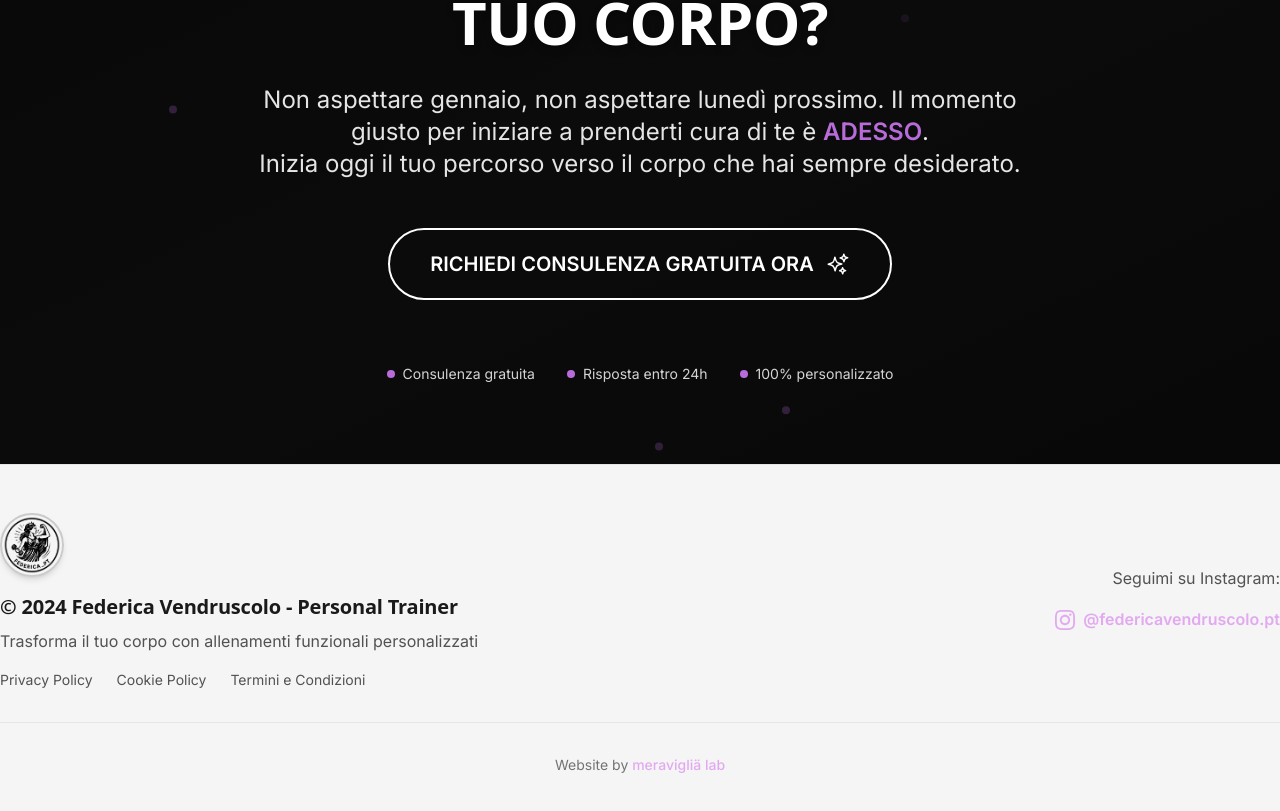
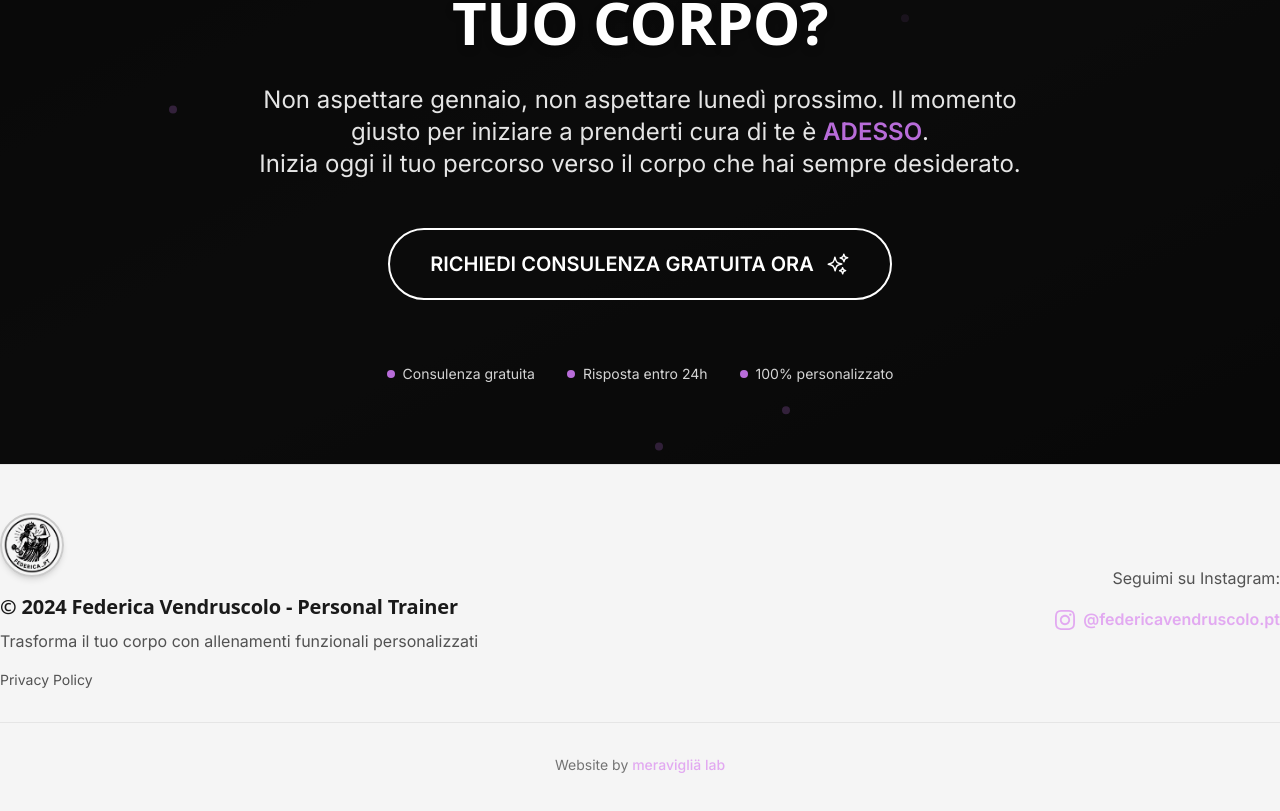
Before and after one commit to gianlucapozzi-cmd/Federica_Vendruscolo, a Next.js app: page / in a window 1280 px wide. Shown: the part 5677-6488 px from the top of the page. Built offline with nearby package versions, Linux system fonts and the light colour scheme.

Commit message:
Rimossi link Cookie Policy e Termini e Condizioni dal footer, lasciato solo Privacy Policy

```diff
--- a/components/Footer.tsx
+++ b/components/Footer.tsx
@@ -44,24 +44,6 @@ export default function Footer() {
                 className="text-gray-600 hover:text-primary transition-colors duration-200 underline-offset-4 hover:underline"
               >
                 Privacy Policy
-              </button>
-              <button
-                onClick={() => {
-                  // Open cookie policy modal or page
-                  alert('Cookie Policy - Qui si aprirebbe la policy')
-                }}
-                className="text-gray-600 hover:text-primary transition-colors duration-200 underline-offset-4 hover:underline"
-              >
-                Cookie Policy
-              </button>
-              <button
-                onClick={() => {
-                  // Open terms and conditions modal or page
-                  alert('Termini e Condizioni - Qui si aprirebbero i termini')
-                }}
-                className="text-gray-600 hover:text-primary transition-colors duration-200 underline-offset-4 hover:underline"
-              >
-                Termini e Condizioni
               </button>
             </div>
           </div>
```
